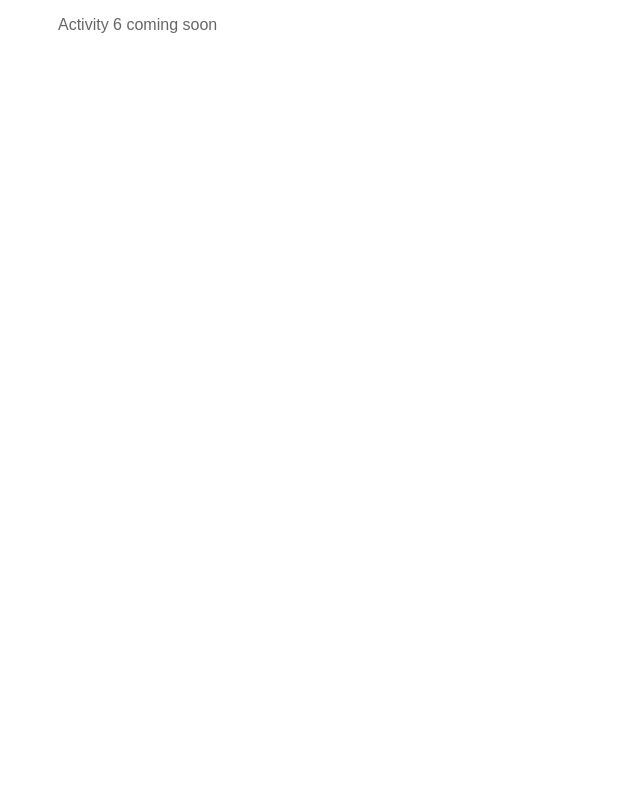
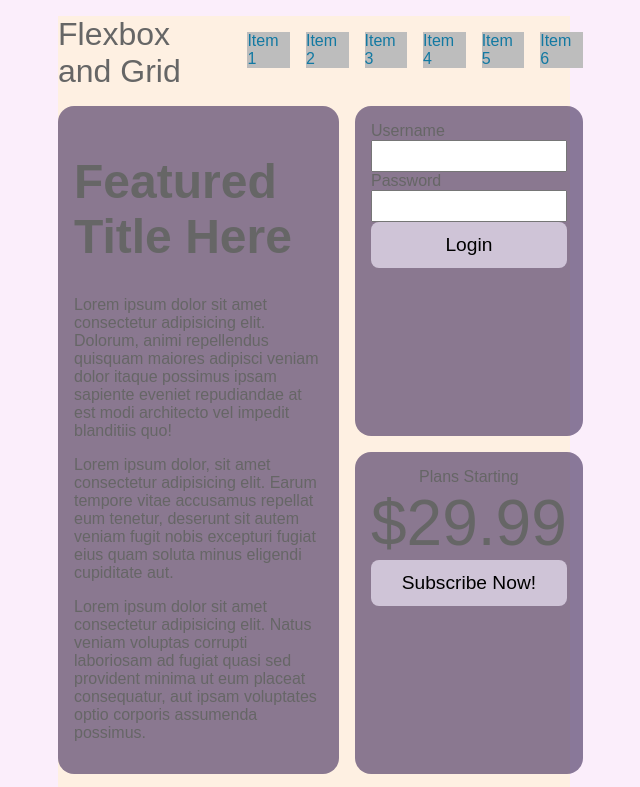
Before and after one commit to WSU-SoC-WEB2620-CU/web2620-class-activities-Alchemystic23, a website built with Vite: page src/example05.html in a window 1280 px wide. Shown: the top 787 px of the page, without its empty margins (326-966 px from the left). Built offline with nearby package versions, Linux system fonts and the light colour scheme.

Commit message:
Final Submission

```diff
--- a/src/example05.html
+++ b/src/example05.html
@@ -4,11 +4,68 @@
   <meta charset="UTF-8">
   <meta name="viewport" content="width=device-width, initial-scale=1.0">
   <link rel="stylesheet" href="./stylesheets/example05.css">
-  <title>Example 05</title>
+  <title>CSS Grid and FlexBox</title>
 </head>
 <body>
-  <!-- TODO: Example 05 (Activity 6) HTML goes here -->
-  <p>Activity 6 coming soon</p>
+  <header>Flexbox and Grid</header>
+
+  <nav>
+    <ul>
+      <li><a href="#1">Item 1</a></li>
+      <li><a href="#2">Item 2</a></li>
+      <li><a href="#3">Item 3</a></li>
+      <li><a href="#4">Item 4</a></li>
+      <li><a href="#5">Item 5</a></li>
+      <li><a href="#6">Item 6</a></li>
+    </ul>
+  </nav>
+
+  <div class="featured">
+    <h1>Featured Title Here</h1>
+    <p>Lorem ipsum dolor sit amet consectetur adipisicing elit. Dolorum, animi repellendus quisquam maiores adipisci veniam dolor itaque possimus ipsam sapiente eveniet repudiandae at est modi architecto vel impedit blanditiis quo!</p>
+    <p>Lorem ipsum dolor, sit amet consectetur adipisicing elit. Earum tempore vitae accusamus repellat eum tenetur, deserunt sit autem veniam fugit nobis excepturi fugiat eius quam soluta minus eligendi cupiditate aut.</p>
+    <p>Lorem ipsum dolor sit amet consectetur adipisicing elit. Natus veniam voluptas corrupti laboriosam ad fugiat quasi sed provident minima ut eum placeat consequatur, aut ipsam voluptates optio corporis assumenda possimus.</p>
+  </div>
+
+  <form class="aside" id="login">
+    <!-- Username -->
+    <label for="username">Username</label>
+    <input type="text" name="username" id="username">
+
+    <!-- Password -->
+    <label for="password">Password</label>
+    <input type="text" name="password" id="password">
+
+    <!-- Button -->
+    <button type="submit">Login</button>
+  </form>
+
+<div class="aside" id="pricing">
+  <span> Plans Starting</span>
+  <span>$29.99</span>
+  <button>Subscribe Now!</button>
+</div>
+
+<!-- 3 Cards -->
+<div class="card" id="card1">
+  <h2>Card 1</h2>
+  <p>Lorem ipsum dolor sit amet consectetur adipisicing elit. Doloremque vitae harum magni, culpa molestiae eveniet voluptas ex ipsa! Facilis, incidunt suscipit? Quibusdam id, similique necessitatibus quasi eveniet modi commodi soluta?</p>
+</div>
+
+<div class="card" id="card2">
+  <h2>Card 2</h2>
+  <p>Lorem ipsum dolor sit amet consectetur adipisicing elit. Quam ex rem natus animi reprehenderit reiciendis eos ipsum eaque esse fugit, expedita ipsam illo ipsa tenetur praesentium. Nemo esse et reprehenderit.</p>
+</div>
+
+<div class="card" id="card3">
+  <h2>Card 3</h2>
+  <p>Lorem ipsum dolor sit amet consectetur adipisicing elit. Numquam est mollitia veritatis fugit, repellat cupiditate quasi sequi autem incidunt inventore eligendi ipsum eius perferendis minima a, asperiores, iusto odit iure.</p>
+</div>
+
+<!-- Footer -->
+<footer>
+  &copy; All Rights Reserved
+</footer>
 
   <script type="module" src="./javascripts/main.js"></script>
 </body>
--- a/src/stylesheets/example05.css
+++ b/src/stylesheets/example05.css
@@ -1 +1,129 @@
 /* TODO: Example 05 (Activity 6) CSS goes here */
+
+html{
+    box-sizing: border-box;
+    font-family: Verdana, Geneva, Tahoma, sans-serif;
+    font-size: 16px;
+    background-color: rgb(249, 228, 249, 0.598);
+}
+
+*{
+    box-sizing: inherit;
+}
+
+nav > ul > li > a{
+    text-decoration: none;
+    color: black;
+}
+
+nav > ul > li{
+    background-color: rgb(189, 189, 189);
+    margin-left: 1rem;
+    list-style-type: none;
+}
+
+/* nav > ul{
+    display: flex;
+} can be found in "flex styles"*/
+
+nav > ul > li:nth-child(1){ /*selecting a specific child element */
+    margin-left: auto;
+}
+
+
+h1{
+    font-size: 3rem;
+}
+
+.featured, .aside, .card{
+    background-color: rgba(76, 56, 101, 0.649);
+    padding: 1rem;
+    border-radius: 1rem;
+}
+
+#login > input{
+    padding: .4rem;
+}
+
+#pricing > span:nth-child(2){
+    font-size: 4rem;
+}
+
+button{
+    background-color: rgba(245, 239, 253, 0.649);
+    padding: .75rem;
+    border: none;
+    border-radius: .5rem;
+    font-size: 1.2rem;
+}
+
+/* Grid Styling */
+
+body{
+    display: grid;
+    grid-template-columns: repeat(3, 1fr);
+    gap: 1rem;
+    background-color: #fef0e2;
+}
+
+header{
+    grid-column: 1 / 1 span 1/ span 1;
+    font-size: 2rem;
+    background-color: none;
+    align-self: center;
+}
+
+nav{
+    grid-column: 2 / span 2;
+    background: none;
+}
+
+.featured{
+    grid-area: 2 / 1 / span 2 / span 2;
+}
+
+#login{
+    grid-area: 2 / 3 / span 1 / span 1;
+}
+
+#pricing{
+    grid-area: 3 / 3 / span 1 / span 1;
+}
+
+#card1{
+    grid-area: 4 / 1 / span 1 / span 1;
+}
+
+#card2{
+    grid-area: 4 / 2 / span 1 / span 1;
+}
+
+#card3{
+    grid-area: 4 / 3 / span 1 / span 1;
+}
+
+footer{
+    grid-area: 5 / 1 / span 1 / span 3;
+    justify-self: center;
+}
+
+/* Flex Styles */
+
+#login{
+    display: flex;
+    flex-flow: column nowrap;
+}
+
+#pricing{
+    display: flex;
+    flex-flow: column nowrap;
+    align-items: center;
+}
+
+#pricing > button{
+    align-self: stretch;
+}
+
+nav > ul{
+    display: flex;
+}
```
